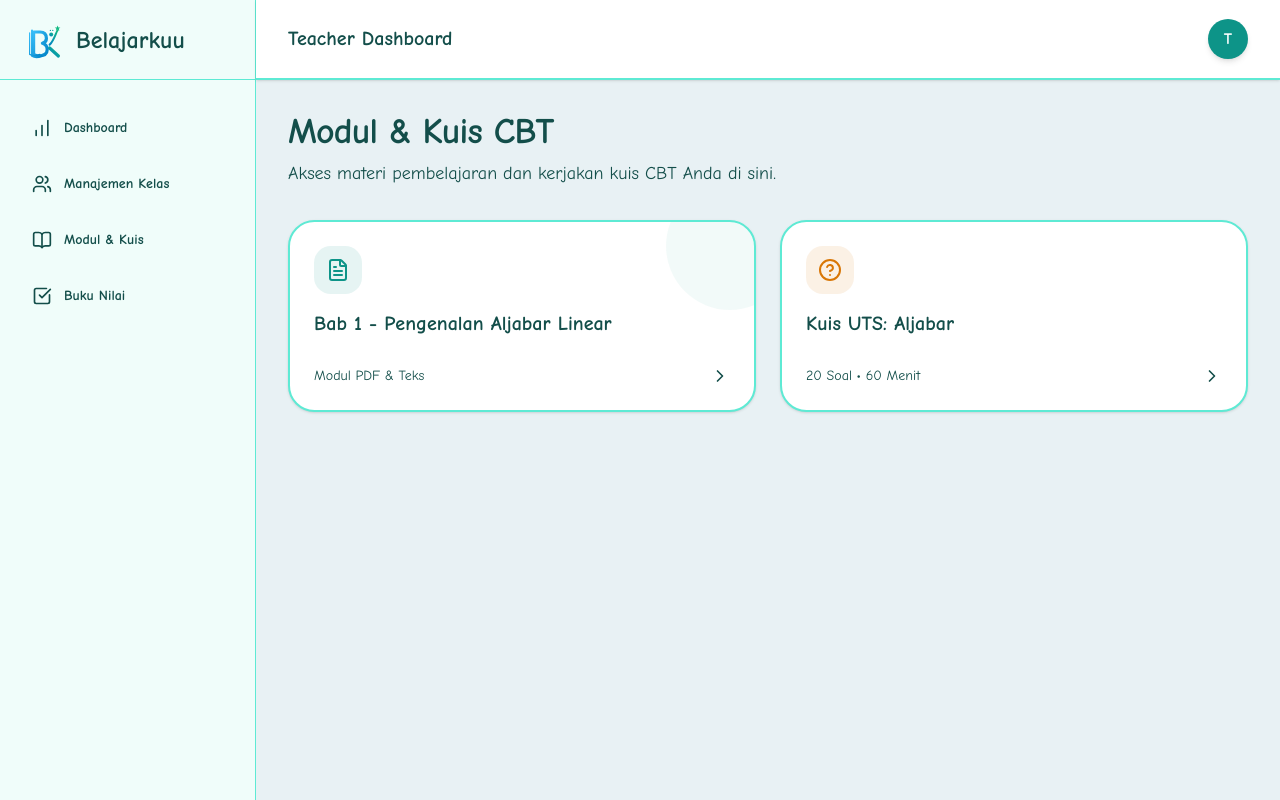
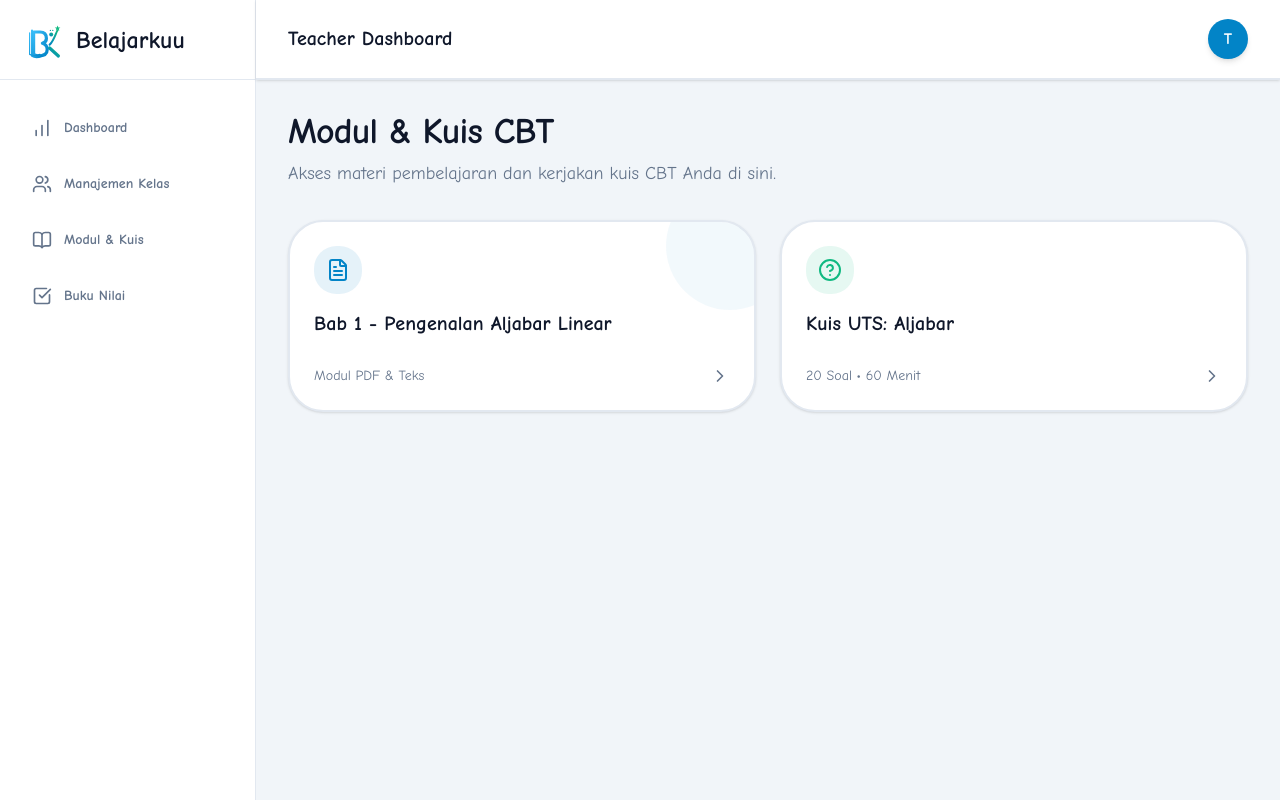
Before and after one commit to alfann-NRA/lms-porto, a Next.js app: page /dashboard/student/modules in a window 1280 px wide. Built offline with nearby package versions, Linux system fonts and the light colour scheme.

Commit message:
style: update theme variables to flawless modern SaaS aesthetic

```diff
--- a/app/globals.css
+++ b/app/globals.css
@@ -49,72 +49,69 @@
 }
 
 :root {
-  --background: #F0FDFA;
-  --foreground: #134E4A;
-  --card: #FFFFFF;
-  --card-foreground: #134E4A;
-  --popover: #FFFFFF;
-  --popover-foreground: #134E4A;
-  --primary: #0D9488;
-  --primary-foreground: #FFFFFF;
-  --secondary: #2DD4BF;
-  --secondary-foreground: #134E4A;
-  --muted: #E8F1F4;
-  --muted-foreground: #134E4A;
-  --accent: #D97706;
-  --accent-foreground: #FFFFFF;
-  --destructive: #DC2626;
-  --border: #5EEAD4;
-  --input: #5EEAD4;
-  --ring: #0D9488;
+  --background: #f8fafc;
+  --foreground: #0f172a;
+  --card: #ffffff;
+  --card-foreground: #0f172a;
+  --popover: #ffffff;
+  --popover-foreground: #0f172a;
+  --primary: #0284c7;
+  --primary-foreground: #ffffff;
+  --secondary: #38bdf8;
+  --secondary-foreground: #0f172a;
+  --muted: #f1f5f9;
+  --muted-foreground: #64748b;
+  --accent: #10b981;
+  --accent-foreground: #ffffff;
+  --destructive: #ef4444;
+  --border: #e2e8f0;
+  --input: #e2e8f0;
+  --ring: #0284c7;
   --chart-1: oklch(0.87 0 0);
   --chart-2: oklch(0.556 0 0);
   --chart-3: oklch(0.439 0 0);
   --chart-4: oklch(0.371 0 0);
   --chart-5: oklch(0.269 0 0);
-  --radius: 0.75rem;
-  --sidebar: #F0FDFA;
-  --sidebar-foreground: #134E4A;
-  --sidebar-primary: #0D9488;
-  --sidebar-primary-foreground: #FFFFFF;
-  --sidebar-accent: #2DD4BF;
-  --sidebar-accent-foreground: #134E4A;
-  --sidebar-border: #5EEAD4;
-  --sidebar-ring: #0D9488;
+  --radius: 1rem;
+
+  --sidebar: #ffffff;
+  --sidebar-foreground: #0f172a;
+  --sidebar-primary: #0284c7;
+  --sidebar-primary-foreground: #ffffff;
+  --sidebar-accent: #f1f5f9;
+  --sidebar-accent-foreground: #0f172a;
+  --sidebar-border: #e2e8f0;
+  --sidebar-ring: #0284c7;
 }
 
 .dark {
-  --background: #111827;
-  --foreground: #F9FAFB;
-  --card: #1F2937;
-  --card-foreground: #F9FAFB;
-  --popover: #1F2937;
-  --popover-foreground: #F9FAFB;
-  --primary: #14B8A6;
-  --primary-foreground: #111827;
-  --secondary: #0D9488;
-  --secondary-foreground: #F9FAFB;
-  --muted: #374151;
-  --muted-foreground: #D1D5DB;
-  --accent: #F59E0B;
-  --accent-foreground: #111827;
-  --destructive: #F87171;
-  --border: #374151;
-  --input: #374151;
-  --ring: #14B8A6;
-  --chart-1: oklch(0.87 0 0);
-  --chart-2: oklch(0.556 0 0);
-  --chart-3: oklch(0.439 0 0);
-  --chart-4: oklch(0.371 0 0);
-  --chart-5: oklch(0.269 0 0);
-  --sidebar: #1F2937;
-  --sidebar-foreground: #F9FAFB;
-  --sidebar-primary: #14B8A6;
-  --sidebar-primary-foreground: #111827;
-  --sidebar-accent: #374151;
-  --sidebar-accent-foreground: #F9FAFB;
-  --sidebar-border: #374151;
-  --sidebar-ring: #14B8A6;
+  --background: #020617;
+  --foreground: #f8fafc;
+  --card: #0f172a;
+  --card-foreground: #f8fafc;
+  --popover: #0f172a;
+  --popover-foreground: #f8fafc;
+  --primary: #38bdf8;
+  --primary-foreground: #020617;
+  --secondary: #0284c7;
+  --secondary-foreground: #f8fafc;
+  --muted: #1e293b;
+  --muted-foreground: #94a3b8;
+  --accent: #34d399;
+  --accent-foreground: #020617;
+  --destructive: #f87171;
+  --border: #1e293b;
+  --input: #1e293b;
+  --ring: #38bdf8;
+
+  --sidebar: #0f172a;
+  --sidebar-foreground: #f8fafc;
+  --sidebar-primary: #38bdf8;
+  --sidebar-primary-foreground: #020617;
+  --sidebar-accent: #1e293b;
+  --sidebar-accent-foreground: #f8fafc;
+  --sidebar-border: #1e293b;
+  --sidebar-ring: #38bdf8;
 }
 
 @layer base {
```
